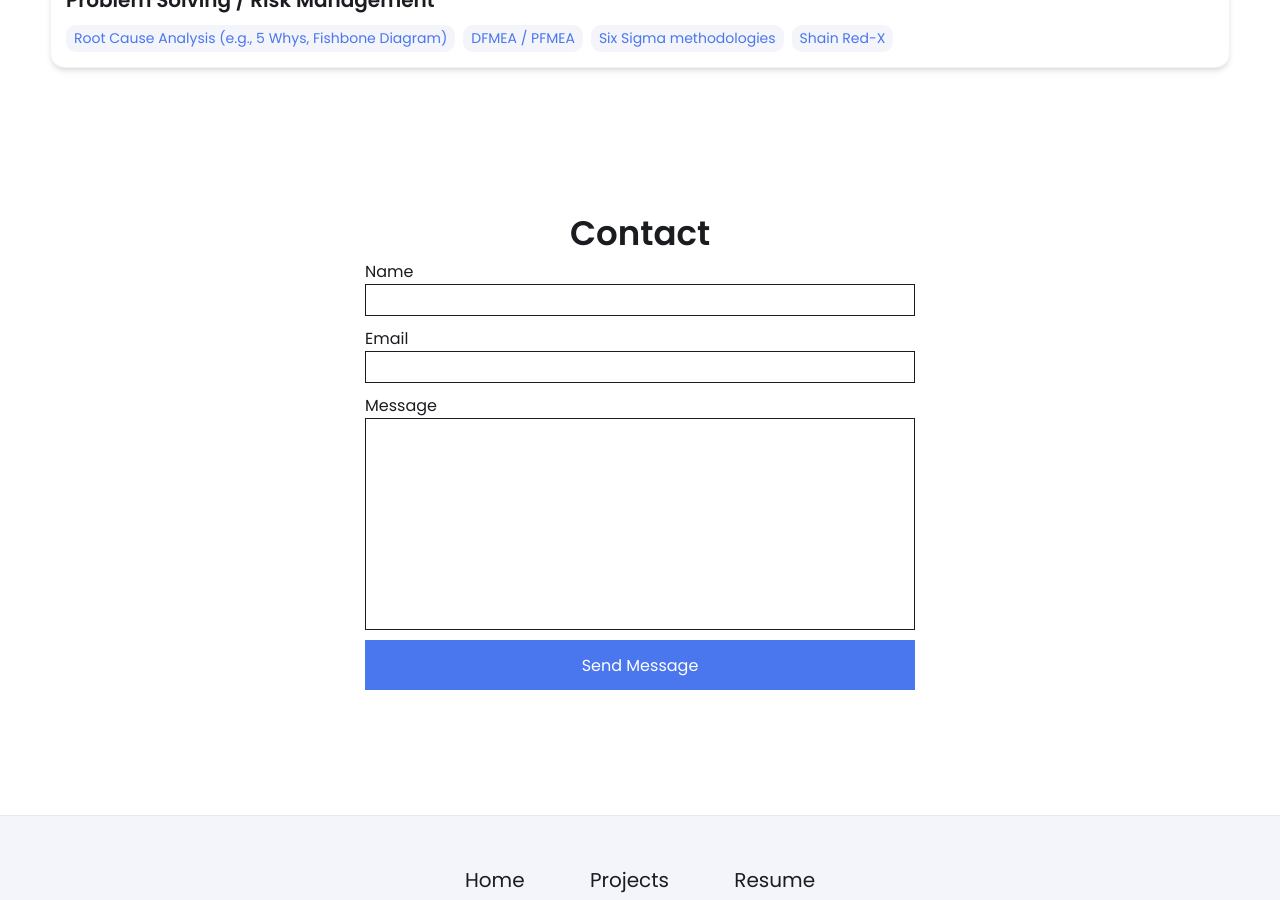
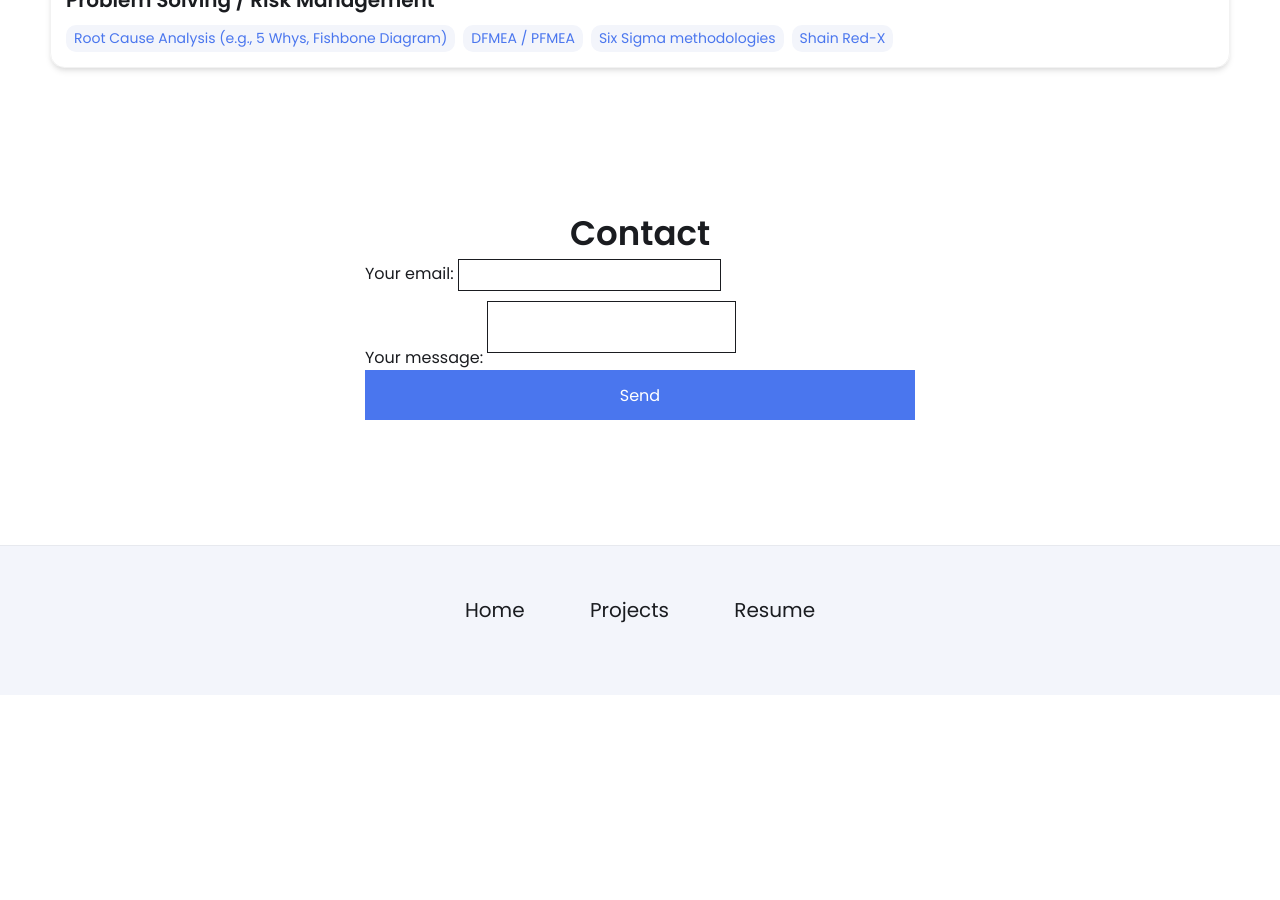
Before and after one commit to burtonrasmussen/burtonrasmussen.github.io, a Jekyll site: the page built from index.html, in a window 1280 px wide and 900 px high, scrolled down 2249 px. Built offline with Jekyll 4.4.1, drawn with Linux system fonts in a browser that asks for light colours; after the commit the page ends 2944 px from its top, so only the background shows below that.

Commit message:
Update contact.html

```diff
--- a/_includes/contact.html
+++ b/_includes/contact.html
@@ -4,17 +4,21 @@
 
     <div class="group">
 
-        <form action="https://formspree.io/f/{{site.formspree-key}}" method="POST">
-            <label for="name">Name</label>
-            <input type="text" id="name">
-
-            <label for="email">Email</label>
-            <input type="email" id="email" name="email">
-
-            <label for="message">Message</label>
-            <textarea id="message" cols = "30" rows="10" name="message"></textarea>
-
-            <button type="submit">Send Message</button>
+       <!-- modify this form HTML and place wherever you want your form -->
+        <form
+          action="https://formspree.io/f/mvgaayjk"
+          method="POST"
+        >
+          <label>
+            Your email:
+            <input type="email" name="email">
+          </label>
+          <label>
+            Your message:
+            <textarea name="message"></textarea>
+          </label>
+          <!-- your other form fields go here -->
+          <button type="submit">Send</button>
         </form>
     </div>
   </section>
```
